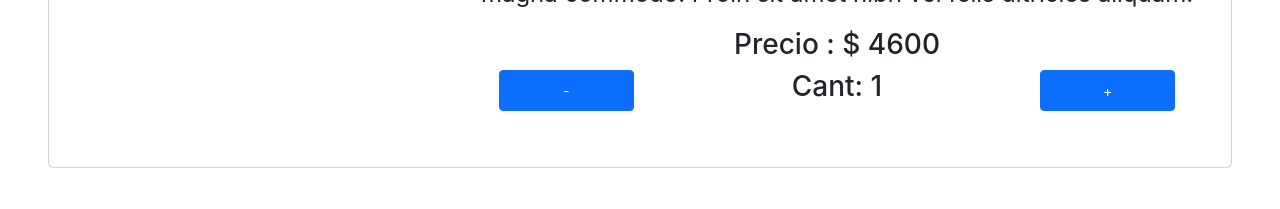
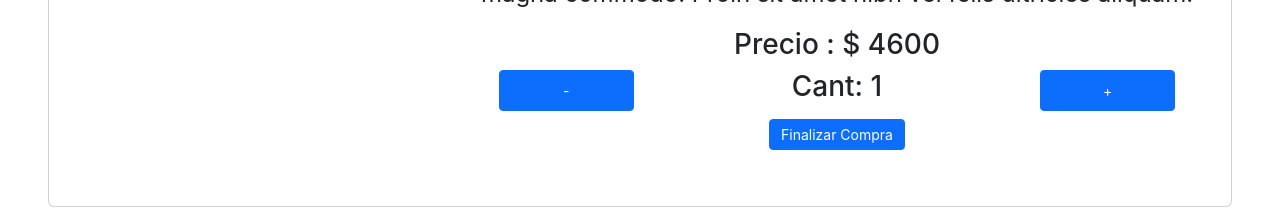
Before and after one commit to IgnacioBastias/Todo-3D-Bastias-Ignacio, a React (Create React App) app: page /item/1 in a window 1280 px wide. Shown: the part 657-866 px from the top of the page. Built offline with nearby package versions, Linux system fonts and the light colour scheme.

Commit message:
Sincronizando counter

```diff
--- a/src/components/ItemDetailContainer/ItemDetail.js
+++ b/src/components/ItemDetailContainer/ItemDetail.js
@@ -1,8 +1,17 @@
-import React from 'react'
+import React, { useState } from 'react'
 import ItemCount from '../ItemListContainer/ItemCount';
 
 
-function ItemDetail({ titulo, precio, img, tipo, int, stk }) {
+function ItemDetail({ titulo, precio, img, tipo, stk }) {
+
+    const [quantity, setQuantity] = useState(0)
+
+    const handleAdd = (clicks) => {
+
+        console.log("Agregar al carrito", clicks)
+        setQuantity(clicks)
+
+    }
 
     return (
         <div class="card m-5">
@@ -22,7 +31,11 @@ function ItemDetail({ titulo, precio, img, tipo, int, stk }) {
                             a suscipit magna commodo. Proin sit amet nibh vel felis ultricies aliquam.
                         </p>
                         <h3>Precio : $ {precio}</h3>
-                        <ItemCount initial={int} stock={stk}/>
+
+                        {quantity === 0 ?
+                            <ItemCount initial={1} stock={stk} onAdd={handleAdd} /> :
+                            <button href='/cart' className='btn btn-primary btn-sm col-2 mx-auto my-3'> Ir al carrito </button>}
+
                     </div>
                 </div>
             </div>
--- a/src/components/ItemListContainer/ItemCount.js
+++ b/src/components/ItemListContainer/ItemCount.js
@@ -1,18 +1,25 @@
 import React, { useState } from 'react';
 
-function ItemCount({ initial, stock, id }) {
+function ItemCount({ initial, stock, onAdd }) {
 
-  const [clicks, setClicks] = useState(1);
+  const [clicks, setClicks] = useState(initial);
 
   const itemSuma = () => { clicks === stock ? console.log("sin stock suficiente") : setClicks(clicks + 1); };
 
   const itemResta = () => { clicks === initial ? console.log("error") : setClicks(clicks - 1); };
 
+  const handleClick = () => { onAdd(clicks) }
+
   return (
-    <div className='row my-2'>
-      <button className='btn btn-primary btn-sm col-2 mx-auto' onClick={itemResta}> - </button>
-      <h3 className='col-4'> Cant: {clicks} </h3>
-      <button className='btn btn-primary btn-sm col-2 mx-auto' onClick={itemSuma}> + </button>
+    <div>
+      <div className='row my-2'>
+        <button className='btn btn-primary btn-sm col-2 mx-auto' onClick={itemResta}> - </button>
+        <h3 className='col-4'> Cant: {clicks} </h3>
+        <button className='btn btn-primary btn-sm col-2 mx-auto' onClick={itemSuma}> + </button>
+      </div>
+      <div className='row my-2'>
+        <button className='btn btn-primary btn-sm col-2 mx-auto' onClick={ handleClick }> Finalizar Compra </button>
+      </div>
     </div>
   );
 }
--- a/src/components/ItemListContainer/ItemListContainer.js
+++ b/src/components/ItemListContainer/ItemListContainer.js
@@ -8,7 +8,6 @@ const ItemListContainer = () => {
     const [data, setData] = useState([]);
 
     const category = useParams().idCategory;
-    console.log(category)
 
     useEffect(() => {
         traerData()
--- a/src/components/ItemListContainer/item.js
+++ b/src/components/ItemListContainer/item.js
@@ -1,8 +1,8 @@
 import React from 'react'
-import ItemCount from "./ItemCount";
+// import ItemCount from "./ItemCount";
 import { Link } from "react-router-dom";
 
-function item({ titulo, precio, img, tipo, int, stk, id }) {
+function item({ titulo, precio, img, tipo, id }) {
   return (
     <div className="card col-3 m-5">
       <div className="card-img">
@@ -13,9 +13,9 @@ function item({ titulo, precio, img, tipo, int, stk, id }) {
         <p>{tipo}</p>
         <h3>$ {precio}</h3>
         <Link to={`/item/${id}`}>
-          <button className='btn btn-primary btn-sm col-2 mx-auto'> Ver mas </button>
+          <button className='btn btn-primary btn-sm col-2 mx-auto my-3'> Ver mas </button>
         </Link>
-        <ItemCount initial={int} stock={stk} />
+        {/* <ItemCount initial={int} stock={stk} /> */}
       </div>
     </div>
   );
--- a/src/components/data/itemsData.js
+++ b/src/components/data/itemsData.js
@@ -7,7 +7,6 @@ const itemsData = [
         precio: 4600,
         img: "https://http2.mlstatic.com/D_NQ_NP_980800-MLA49015410824_022022-O.webp",
         stk: 3,
-        int: 1,
     }, {
         id: 2,
         tipo: "Impresora",
@@ -15,7 +14,6 @@ const itemsData = [
         precio: 6700,
         img: "https://cdn.shopify.com/s/files/1/0600/6505/4907/products/CrealityCR-10Smart3DPrinter1-gigapixel-low_res-width-1200px_700x700.jpg?v=1648569349",
         stk: 5,
-        int: 1,
     }, {
         id: 3,
         tipo: "Impresora",
@@ -23,7 +21,6 @@ const itemsData = [
         precio: 9603,
         img: "https://http2.mlstatic.com/D_NQ_NP_887667-MLA47601538368_092021-O.webp",
         stk: 9,
-        int: 1,
     }, {
         id: 4,
         tipo: "Filamento",
@@ -31,7 +28,6 @@ const itemsData = [
         precio: 5500,
         img: "https://filament2print.com/5061-tm_thickbox_default/hips-premium-poliestireno.jpg",
         stk: 2,
-        int: 1,
     }, {
         id: 5,
         tipo: "Filamento",
@@ -39,7 +35,6 @@ const itemsData = [
         precio: 9700,
         img: "https://med.greatecno.com/584886/3d870-ie-winkle-filament-1-75mm-devil-red-1kg.jpg",
         stk: 3,
-        int: 1,
     }, {
         id: 6,
         tipo: "Filamento",
@@ -47,7 +42,6 @@ const itemsData = [
         precio: 7900,
         img: "http://imprimalia3d.com/sites/default/files/styles/large/public/products/admin/bendlay-1.jpg?itok=M-w-u4NU",
         stk: 8,
-        int: 1,
     }, {
         id: 7,
         tipo: "Resina",
@@ -55,7 +49,6 @@ const itemsData = [
         precio: 6200,
         img: "https://cdn.shopify.com/s/files/1/0579/5227/2560/products/1kg_dbb139da-c6b6-4ba1-ba6c-4583621cf8f0_540x.png?v=1636620265",
         stk: 10,
-        int: 1,
     }, {
         id: 8,
         tipo: "Resina",
@@ -63,7 +56,6 @@ const itemsData = [
         precio: 9400,
         img: "https://cdn.shopify.com/s/files/1/0579/5227/2560/products/99e3e820e74d5149bdc752e7e671b14f_1800x1800_619198b0-0b3f-42af-b1ba-4bb8c532256a_540x.jpg?v=1636727023",
         stk: 7,
-        int: 1,
     }, {
         id: 9,
         tipo: "Resina",
@@ -71,7 +63,6 @@ const itemsData = [
         precio: 5806,
         img: "https://i.linio.com/p/09c264e9158ac98b82655ac67dd0aab5-product.webp",
         stk: 4,
-        int: 1,
     }]
 
 export default itemsData;
```
